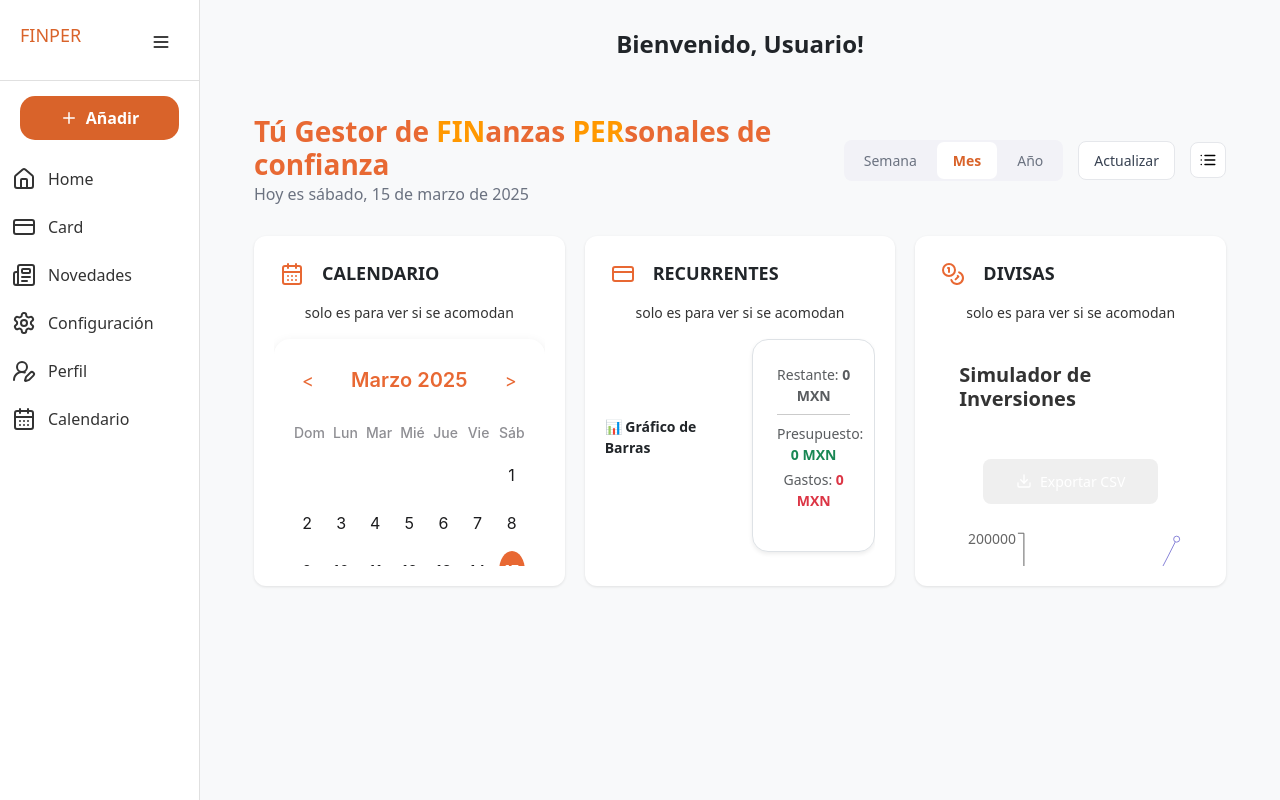
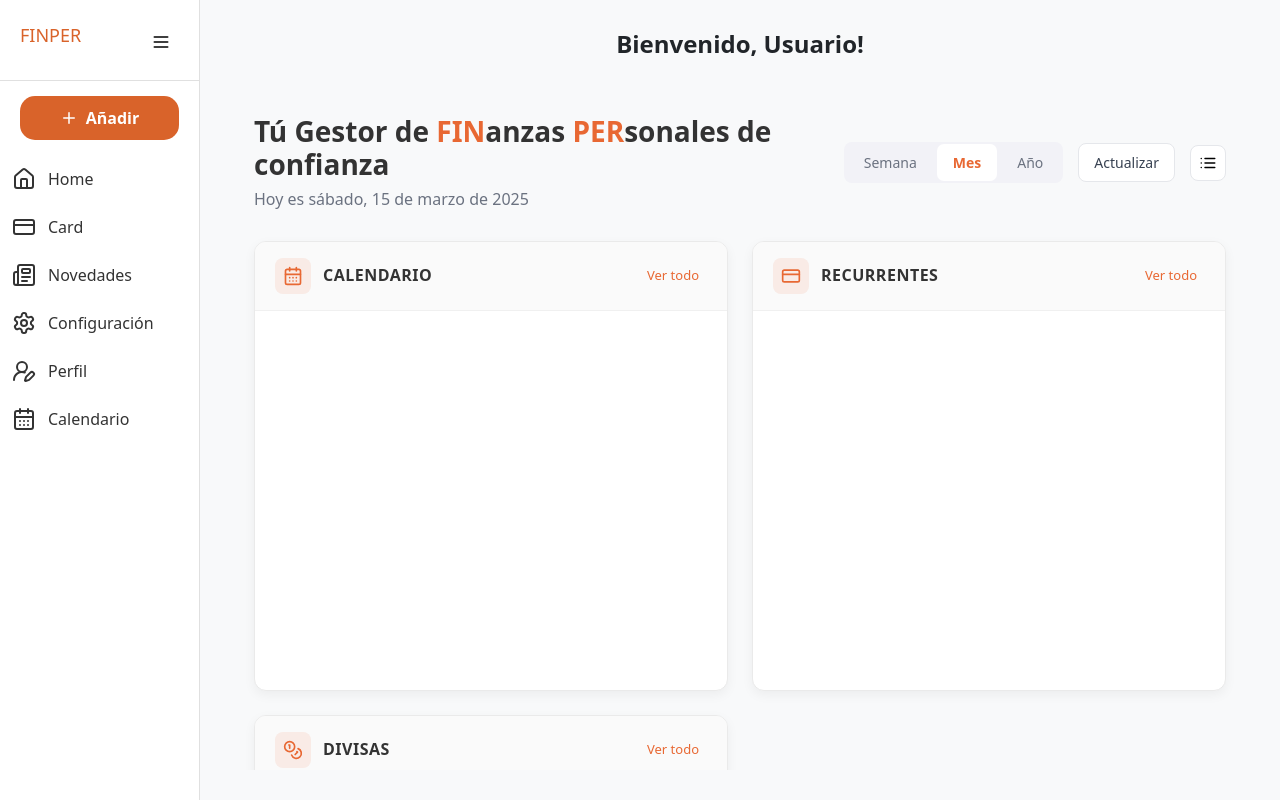
Before and after one commit to JaiRB19/finperfront, a React (Vite) app: page /home in a window 1280 px wide. Built offline with nearby package versions, Linux system fonts and the light colour scheme.

Commit message:
calendario finishes

```diff
--- a/src/better/CalendarioView.jsx
+++ b/src/better/CalendarioView.jsx
@@ -7,8 +7,8 @@ function CalendarioView() {
 
     // Obtener el nombre del mes
     const monthNames = [
-      'Enero', 'Febrero', 'Marzo', 'Abril', 'Mayo', 'Junio',
-      'Julio', 'Agosto', 'Septiembre', 'Octubre', 'Noviembre', 'Diciembre'
+      'enero', 'febrero', 'marzo', 'abril', 'mayo', 'junio',
+      'julio', 'agosto', 'septiembre', 'octubre', 'noviembre', 'diciembre'
     ];
 
     // Generar los días del mes
@@ -26,8 +26,12 @@ function CalendarioView() {
 
       // Días del mes
       for (let i = 1; i <= daysInMonth; i++) {
-        const isSelected = selectedDate.getDate() === i && selectedDate.getMonth() === month && selectedDate.getFullYear() === year;
-        const isToday = new Date().getDate() === i && new Date().getMonth() === month && new Date().getFullYear() === year;
+        const isSelected = selectedDate.getDate() === i &&
+                           selectedDate.getMonth() === month &&
+                           selectedDate.getFullYear() === year;
+        const isToday = new Date().getDate() === i &&
+                        new Date().getMonth() === month &&
+                        new Date().getFullYear() === year;
 
         days.push(
           <Day
@@ -52,11 +56,12 @@ function CalendarioView() {
     };
 
   return (
+    <PageContainer>
       <CalendarContainer>
         <Header>
           <MonthNavButton onClick={() => changeMonth(-1)}>&lt;</MonthNavButton>
           <MonthTitle>
-          {monthNames[currentMonth.getMonth()]} {currentMonth.getFullYear()}
+            {monthNames[currentMonth.getMonth()]} de {currentMonth.getFullYear()}
           </MonthTitle>
           <MonthNavButton onClick={() => changeMonth(1)}>&gt;</MonthNavButton>
         </Header>
@@ -69,20 +74,110 @@ function CalendarioView() {
 
         <DaysGrid>{generateDays()}</DaysGrid>
       </CalendarContainer>
+
+      <SidePanel>
+        <Card>
+          <CardHeader>
+            <CardTitle>Añadir Evento</CardTitle>
+          </CardHeader>
+          <CardContent>
+            <EventTitle>No hay eventos para este día</EventTitle>
+            <AddEventButton>+ Añadir Evento</AddEventButton>
+          </CardContent>
+        </Card>
+
+        <Card>
+          <CardHeader>
+            <CardTitle>Próximos Eventos</CardTitle>
+          </CardHeader>
+          <CardContent>
+            <NoEventsText>No hay eventos próximos</NoEventsText>
+          </CardContent>
+        </Card>
+
+        <Card>
+          <CardHeader>
+            <CardTitle>Resumen Mensual</CardTitle>
+          </CardHeader>
+          <CardContent>
+            <SummaryItem positive>
+              <span>Ingresos</span>
+              <span>+$30,000</span>
+            </SummaryItem>
+            <SummaryItem negative>
+              <span>Gastos</span>
+              <span>-$13,500</span>
+            </SummaryItem>
+            <SummaryItem balance>
+              <span>Balance</span>
+              <span>+$16,500</span>
+            </SummaryItem>
+          </CardContent>
+        </Card>
+      </SidePanel>
+    </PageContainer>
   );
 }
 
 export default CalendarioView;
 
-// Estilos con styled-components
+// Styled Components
+const PageContainer = styled.div`
+  display: flex;
+  width: 100%;
+  max-width: 1200px;
+  margin: 0 auto;
+  gap: 30px;
+  padding: 20px;
+`;
+
 const CalendarContainer = styled.div`
-  width: 100%;
-  max-width: 400px;
+  flex: 1;
+  min-width: 500px;
+  height: 550px;
   background: #ffffff;
   border-radius: 16px;
   box-shadow: 0 4px 12px rgba(0, 0, 0, 0.1);
   padding: 20px;
-  font-family: -apple-system, BlinkMacSystemFont, 'Segoe UI', Roboto, sans-serif;
+  display: flex;
+  flex-direction: column;
+`;
+
+const SidePanel = styled.div`
+  width: 350px;
+  display: flex;
+  flex-direction: column;
+  gap: 20px;
+`;
+
+const Card = styled.div`
+  background: #ffffff;
+  border-radius: 16px;
+  box-shadow: 0 4px 12px rgba(0, 0, 0, 0.1);
+  overflow: hidden;
+  flex: 1;
+  display: flex;
+  flex-direction: column;
+`;
+
+const CardHeader = styled.div`
+  padding: 15px 20px;
+  background-color: #f8f8f8;
+  border-bottom: 1px solid #f0f0f0;
+`;
+
+const CardTitle = styled.h3`
+  margin: 0;
+  font-size: 16px;
+  color: #1c1c1e;
+  font-weight: 600;
+`;
+
+const CardContent = styled.div`
+  padding: 20px;
+  flex: 1;
+  display: flex;
+  flex-direction: column;
 `;
 
 const Header = styled.div`
@@ -97,6 +192,7 @@ const MonthTitle = styled.h2`
   font-weight: 600;
   color: #e86833;
   margin: 0;
+  text-transform: capitalize;
 `;
 
 const MonthNavButton = styled.button`
@@ -106,7 +202,7 @@ const MonthNavButton = styled.button`
   font-size: 18px;
   cursor: pointer;
   padding: 8px;
-  border-radius: 50%;
+  border-radius: 85%;
   transition: background 0.2s ease;
 
   &:hover {
@@ -132,6 +228,7 @@ const DaysGrid = styled.div`
   display: grid;
   grid-template-columns: repeat(7, 1fr);
   gap: 8px;
+  flex-grow: 1;
 `;
 
 const Day = styled.div`
@@ -139,7 +236,7 @@ const Day = styled.div`
   align-items: center;
   justify-content: center;
   height: 40px;
-  border-radius: 50%;
+    border-radius: 10px; /* Redondeamos las esquinas */
   font-size: 16px;
   font-weight: ${(props) => (props.today || props.selected ? '600' : '400')};
   background-color: ${(props) => {
@@ -159,3 +256,44 @@ const Day = styled.div`
     background-color: ${(props) => (props.empty ? 'transparent' : '#fff3e0')};
   }
 `;
+
+const EventTitle = styled.p`
+  color: #8e8e93;
+  margin-bottom: 15px;
+  text-align: center;
+`;
+
+const AddEventButton = styled.button`
+  background-color: #e86833;
+  color: white;
+  border: none;
+  padding: 10px 20px;
+  border-radius: 8px;
+  cursor: pointer;
+  transition: background-color 0.2s ease;
+  margin-top: auto;
+  align-self: center;
+
+  &:hover {
+    background-color: #d45a22;
+  }
+`;
+
+const NoEventsText = styled.p`
+  color: #8e8e93;
+  text-align: center;
+  margin: auto 0;
+`;
+
+const SummaryItem = styled.div`
+  display: flex;
+  justify-content: space-between;
+  margin-bottom: 10px;
+  padding: 8px 0;
+  color: ${props =>
+    props.positive ? '#2e7d32' :
+    props.negative ? '#c62828' :
+    props.balance ? '#e86833' : '#1c1c1e'
+  };
+  font-weight: ${props => props.balance ? '600' : '400'};
+`;
--- a/src/better/CardInter.jsx
+++ b/src/better/CardInter.jsx
@@ -65,6 +65,7 @@ export default CardsInter;
 const Container = styled.div`
   padding: 16px;
   width: 100%;
+  max-width: 1200px;
   margin: 20px auto;
 `;
 
--- a/src/better/DashboardView.jsx
+++ b/src/better/DashboardView.jsx
@@ -2,15 +2,14 @@ import React, { useState } from 'react';
 import { CalendarDays, CreditCard, Coins, LayoutGrid, List } from "lucide-react";
 import styled from 'styled-components';
 
-//Accesos Directos
+// Accesos Directos
 import Presupuesto from './PresupuestosComplement';
 import CalendarioView from './CalendarioView';
 import GraficaInversion from './GraficaInversion';
 
-
 function DashboardView() {
-  const [activeFilter, setActiveFilter] = useState("Mes"); // Estado para el filtro activo
-  const [isGridView, setIsGridView] = useState(true); // Estado para cambiar vista
+  const [activeFilter, setActiveFilter] = useState("Mes");
+  const [isGridView, setIsGridView] = useState(true);
 
   const fechaHoy = new Date();
   const opciones = { weekday: 'long', year: 'numeric', month: 'long', day: 'numeric' };
@@ -20,8 +19,7 @@ function DashboardView() {
     <DashboardContainer>
       <HeaderSection>
         <TitleArea>
-          <Title>Tú Gestor de <span style={{ fontWeight: 'bold', color: '#ff9800' }}>FIN</span>anzas{' '}
-          <span style={{ fontWeight: 'bold', color: '#ff9800' }}>PER</span>sonales de confianza</Title>
+          <Title>Tú Gestor de <Highlight>FIN</Highlight>anzas <Highlight>PER</Highlight>sonales de confianza</Title>
           <Subtitle>Hoy es {fechaFormateada}</Subtitle>
         </TitleArea>
         <FilterArea>
@@ -48,32 +46,43 @@ function DashboardView() {
       <CardsContainer isGridView={isGridView}>
         <Card>
           <CardHeader>
-            <CardIcon><CalendarDays color="#e86833"/></CardIcon>
+            <CardIconContainer>
+              <CalendarDays size={20} color="#e86833"/>
+            </CardIconContainer>
             <CardTitle>CALENDARIO</CardTitle>
+            <CardActions>
+              <CardActionButton>Ver todo</CardActionButton>
+            </CardActions>
           </CardHeader>
           <CardBody className='custom-scrollbar'>
-            <p className='text-center'>solo es para ver si se acomodan</p>
-            <CalendarioView />
           </CardBody>
         </Card>
+
         <Card>
           <CardHeader>
-            <CardIcon><CreditCard color="#e86833"/></CardIcon>
+            <CardIconContainer>
+              <CreditCard size={20} color="#e86833"/>
+            </CardIconContainer>
             <CardTitle>RECURRENTES</CardTitle>
+            <CardActions>
+              <CardActionButton>Ver todo</CardActionButton>
+            </CardActions>
           </CardHeader>
           <CardBody className='custom-scrollbar'>
-            <p className='text-center'>solo es para ver si se acomodan</p>
-            <Presupuesto />
           </CardBody>
         </Card>
+
         <Card>
           <CardHeader>
-            <CardIcon><Coins color="#e86833"/></CardIcon>
+            <CardIconContainer>
+              <Coins size={20} color="#e86833"/>
+            </CardIconContainer>
             <CardTitle>DIVISAS</CardTitle>
+            <CardActions>
+              <CardActionButton>Ver todo</CardActionButton>
+            </CardActions>
           </CardHeader>
           <CardBody className='custom-scrollbar'>
-            <p className='text-center'>solo es para ver si se acomodan</p>
-            <GraficaInversion />
           </CardBody>
         </Card>
       </CardsContainer>
@@ -83,31 +92,28 @@ function DashboardView() {
 
 export default DashboardView;
 
-// Contenedor Principal
+// Estilos mejorados
 const DashboardContainer = styled.div`
   height: 100%;
   padding: 24px;
+  background-color: #f8f9fa;
 `;
 
-// Header
+const Highlight = styled.span`
+  font-weight: bold;
+  color: #e86833;
+`;
+
 const HeaderSection = styled.header`
   display: flex;
   justify-content: space-between;
   align-items: center;
   margin-bottom: 30px;
 
-    /* Media query para pantallas más pequeñas (por ejemplo, móviles) */
   @media (max-width: 768px) {
-    flex-direction: column; /* Cambia la dirección a columna */
-    align-items: flex-start; /* Alinea los elementos a la izquierda */
-    gap: 10px; /* Agrega espacio entre los elementos */
-  }
-
-  /* Media query para pantallas aún más pequeñas (por ejemplo, móviles pequeños) */
-  @media (max-width: 480px) {
-    flex-direction: column; /* Asegura que la dirección sea columna */
-    align-items: flex-start; /* Asegura que la alineación sea a la izquierda */
-    gap: 10px; /* Mantiene el espacio entre los elementos */
+    flex-direction: column;
+    align-items: flex-start;
+    gap: 15px;
   }
 `;
 
@@ -116,26 +122,30 @@ const TitleArea = styled.div``;
 const Title = styled.h1`
   font-size: 28px;
   font-weight: 600;
-  color: rgb(232, 105, 51);
+  color: #333;
   margin: 0;
 `;
 
 const Subtitle = styled.p`
   color: #6b7280;
-  margin: 0;
+  margin: 5px 0 0;
   font-size: 16px;
 `;
 
-// Área de Filtros
 const FilterArea = styled.div`
   display: flex;
   align-items: center;
   gap: 15px;
+
+  @media (max-width: 480px) {
+    flex-wrap: wrap;
+    gap: 10px;
+  }
 `;
 
 const FilterTabs = styled.div`
   display: flex;
-  background-color: #F2F2F7;
+  background-color: #f2f2f7;
   border-radius: 8px;
   overflow: hidden;
   padding: 2px;
@@ -144,7 +154,7 @@ const FilterTabs = styled.div`
 const FilterTab = styled.button`
   padding: 8px 16px;
   background: ${({ active }) => (active ? '#FFFFFF' : 'transparent')};
-  color: ${({ active }) => (active ? '#d9632a' : '#6b7280')};
+  color: ${({ active }) => (active ? '#e86833' : '#6b7280')};
   border: none;
   cursor: pointer;
   font-size: 14px;
@@ -155,10 +165,6 @@ const FilterTab = styled.button`
 
   &:hover {
     background-color: ${({ active }) => (active ? '#FFFFFF' : 'rgba(255, 255, 255, 0.5)')};
-  }
-
-  &:active {
-    transform: scale(0.98);
   }
 `;
 
@@ -176,11 +182,11 @@ const UpdateButton = styled.button`
   transition: 0.3s;
 
   &:hover {
-    background-color: #ffe0b2;
+    background-color: #f0f0f0;
+    border-color: #d1d5db;
   }
 `;
 
-// Botón para cambiar la vista (cuadrícula/lista)
 const ViewToggle = styled.button`
   background: white;
   border: 1px solid #e5e7eb;
@@ -193,75 +199,119 @@ const ViewToggle = styled.button`
   transition: 0.3s;
 
   &:hover {
-    background-color: #ffe0b2;
+    background-color: #f0f0f0;
+    border-color: #d1d5db;
   }
 `;
 
-// Contenedor de las tarjetas con cambio de vista
 const CardsContainer = styled.div`
   display: ${({ isGridView }) => (isGridView ? 'grid' : 'flex')};
-  grid-template-columns: ${({ isGridView }) => (isGridView ? 'repeat(3, 1fr)' : 'none')};
+  grid-template-columns: ${({ isGridView }) => (isGridView ? 'repeat(auto-fit, minmax(380px, 1fr))' : 'none')};
   flex-direction: ${({ isGridView }) => (!isGridView ? 'column' : 'unset')};
-  gap: 20px;
+  gap: 24px;
 
-    /* Media query para pantallas más pequeñas (por ejemplo, tabletas) */
   @media (max-width: 1024px) {
-    grid-template-columns: ${({ isGridView }) => (isGridView ? 'repeat(2, 1fr)' : 'none')}; /* 2 columnas en cuadrícula */
+    grid-template-columns: ${({ isGridView }) => (isGridView ? 'repeat(auto-fit, minmax(300px, 1fr))' : 'none')};
   }
 
-  /* Media query para pantallas aún más pequeñas (por ejemplo, móviles) */
   @media (max-width: 768px) {
-    grid-template-columns: 1fr; /* 1 columna en cuadrícula */
-    flex-direction: column; /* Vista de lista en móviles */
-  }
-
-  /* Media query para pantallas aún más pequeñas (por ejemplo, móviles pequeños) */
-  @media (max-width: 480px) {
-    grid-template-columns: 1fr; /* 1 columna en cuadrícula */
-    flex-direction: column; /* Vista de lista en móviles */
-    gap: 15px; /* Reduce el espacio entre los elementos */
+    grid-template-columns: 1fr;
   }
 `;
 
-// Tarjeta
 const Card = styled.div`
   background: white;
   border-radius: 12px;
-  box-shadow: 0 1px 3px rgba(0, 0, 0, 0.1);
-  padding: 20px;
-  height: 350px;
+  box-shadow: 0 4px 12px rgba(0, 0, 0, 0.05);
+  padding: 0;
+  height: 450px;
   display: flex;
   flex-direction: column;
-  transition: 0.3s;
+  transition: transform 0.3s ease, box-shadow 0.3s ease;
+  overflow: hidden;
+  border: 1px solid #eaeaea;
+
+  &:hover {
+    box-shadow: 0 8px 16px rgba(0, 0, 0, 0.1);
+  }
+
+  @media (max-width: 768px) {
+    height: auto;
+    min-height: 400px;
+  }
 `;
 
-// Header de la Tarjeta
 const CardHeader = styled.div`
   display: flex;
   align-items: center;
-  margin-bottom: 10px;
+  padding: 16px 20px;
+  border-bottom: 1px solid #f0f0f0;
+  background-color: #fafafa;
 `;
 
-const CardIcon = styled.div`
+const CardIconContainer = styled.div`
   width: 36px;
   height: 36px;
-  border-radius: 50%;
+  border-radius: 8px;
   display: flex;
   align-items: center;
   justify-content: center;
   margin-right: 12px;
+  background-color: rgba(232, 104, 51, 0.1);
 `;
 
 const CardTitle = styled.h2`
-  font-size: 18px;
+  font-size: 16px;
   font-weight: 600;
   margin: 0;
+  color: #333;
+  flex-grow: 1;
+  text-transform: uppercase;
+  letter-spacing: 0.5px;
+`;
+
+const CardActions = styled.div`
+  display: flex;
+  align-items: center;
+`;
+
+const CardActionButton = styled.button`
+  background: transparent;
+  border: none;
+  color: #e86833;
+  font-size: 13px;
+  font-weight: 500;
+  cursor: pointer;
+  padding: 4px 8px;
+  border-radius: 4px;
+  transition: background 0.2s ease;
+
+  &:hover {
+    background: rgba(232, 104, 51, 0.1);
+  }
 `;
 
 const CardBody = styled.div`
   flex: 1;
   overflow-y: auto;
-  overflow-x: hidden;
-  font-size: 14px;
-  color: #333;
+  padding: 20px;
+  position: relative;
+
+  &::-webkit-scrollbar {
+    width: 6px;
+  }
+
+  &::-webkit-scrollbar-track {
+    background: #f1f1f1;
+    border-radius: 3px;
+  }
+
+  &::-webkit-scrollbar-thumb {
+    background: #ddd;
+    border-radius: 3px;
+  }
+
+  &::-webkit-scrollbar-thumb:hover {
+    background: #ccc;
+  }
 `;
```
Lines whose indentation alone changed are shown as unchanged.
